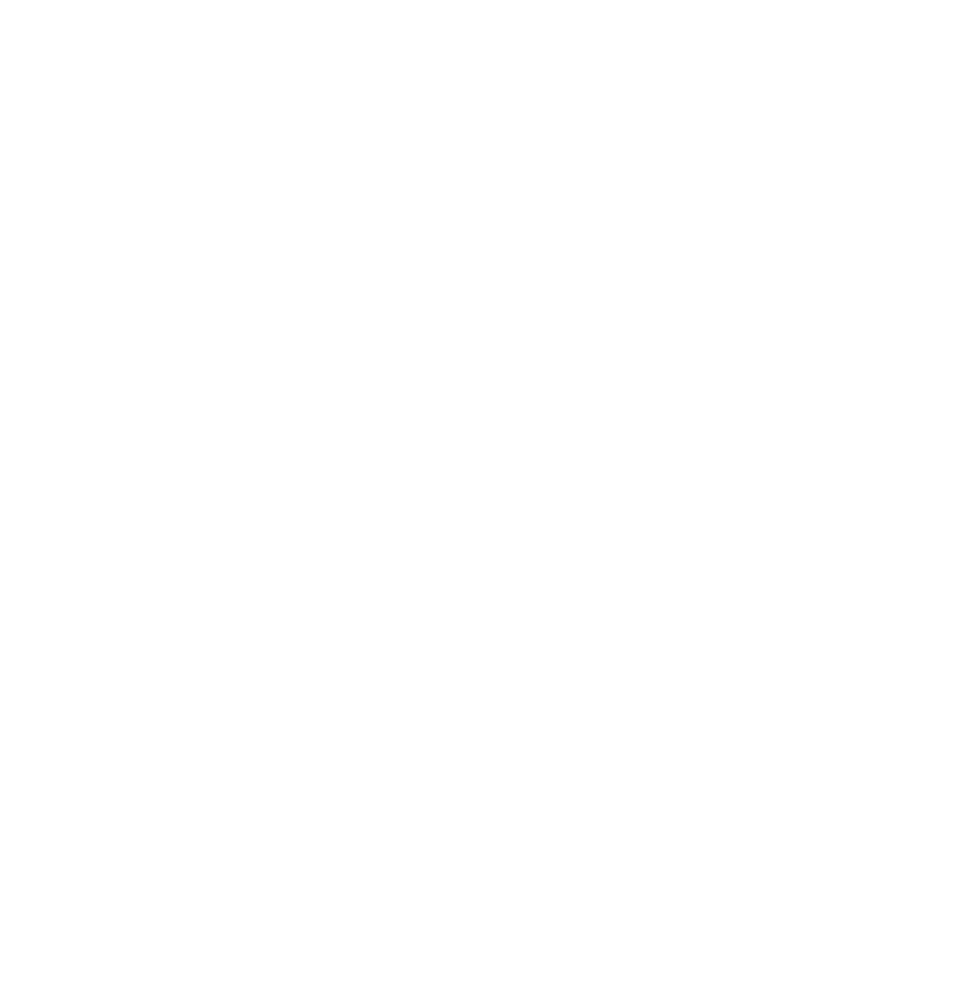
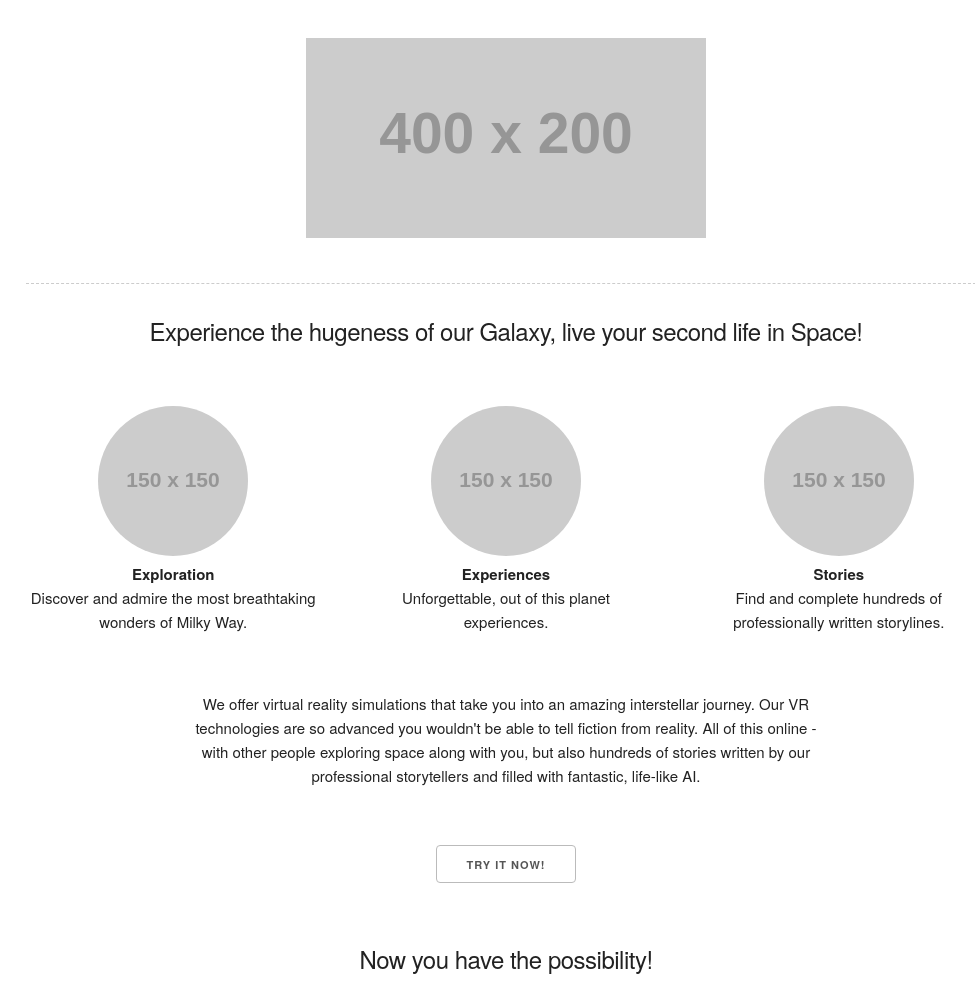
Before and after one commit to chingu-voyage6/toucans-team-04, a plain HTML site: page index.html in a window 1280 px wide. Shown: the whole page, without its empty margins (134-1109 px from the left). Before the commit the page ends 800 px from the top, so only its background shows below. Drawn offline with Linux system fonts and the light colour scheme; files that its build step writes are made by us from their sources; placeholder pictures from the web are drawn by us.

Commit message:
first version

```diff
--- /dev/null
+++ b/assets/css/main.css
@@ -0,0 +1,94 @@
+.header {
+    display: flex;
+    font-size: 14px;
+}
+/* Mobile first queries */
+
+/* Larger than mobile */
+@media (min-width: 400px) {}
+
+/* Larger than phablet */
+@media (min-width: 550px) {}
+
+/* Larger than tablet */
+@media (min-width: 750px) {
+    .showcase-heading {
+        font-size: 3.0rem;
+        padding-top:11rem;
+    }
+}
+
+/* Larger than desktop */
+@media (min-width: 1000px) {
+
+}
+
+/* Larger than Desktop HD */
+@media (min-width: 1200px) {}
+
+.text-centered {
+    text-align: center;
+}
+
+/* Section B */
+
+.section-b h6 {
+    font-weight: bold;
+    font-stretch: expanded;
+
+    padding: 0;
+    margin: 0;
+}
+
+.section-b h5 {
+    padding-top: 3%;
+    padding-bottom: 3%;
+    margin: 0;
+}
+
+/* Showcase box */
+
+.showcase-box {
+
+}
+
+.showcase-slider {
+    display: flex;
+    display: -webkit-flex;
+
+    align-items: center;
+    justify-content: center;
+
+    padding-top: 3%;
+    padding-bottom: 3%;
+}
+
+/* Description box */
+
+.description-box {
+    border-top: 1px dashed #ccc;
+}
+
+.description-box-short div {
+    padding-top: 3%;
+    padding-bottom: 3%;
+}
+
+.description-box-short img {
+    border-radius: 50%;
+}
+
+.description-box-offer {
+    display: flex;
+    display: -webkit-flex;
+
+    align-items: center;
+    justify-content: center;
+
+    padding-top: 3%;
+    padding-bottom: 3%;
+}
+
+.try-now-button {
+    margin: 3%;
+}
--- a/index.html
+++ b/index.html
@@ -18,7 +18,55 @@
 
 
         <!-- B -->
+        <section class="section-b">
 
+            <!-- Showcase box -->
+            <div class="showcase-box text-centered">
+                <div class="showcase-slider">
+                    <div class="showcase-slider-item">
+                        <img src="http://via.placeholder.com/400x200">
+                    </div>
+                </div>
+            </div>
+
+            <!-- Description -->
+            <div class="container">
+                <div class="description-box text-centered">
+                    <h5> Experience the hugeness of our Galaxy, live your second life in Space! </h5>
+                    <div class="row description-box-short">
+                        <div class="four columns">
+                            <a href="https://placeholder.com"><img src="http://via.placeholder.com/150x150"></a>
+                            <h6> Exploration </h6>
+                            <span> Discover and admire the most breathtaking wonders of Milky Way. </span>
+                        </div>
+                        <div class="four columns">
+                            <a href="https://placeholder.com"><img src="http://via.placeholder.com/150x150"></a>
+                            <h6> Experiences </h6>
+                            <span> Unforgettable, out of this planet experiences. </span>
+                        </div>
+                        <div class="four columns">
+                            <a href="https://placeholder.com"><img src="http://via.placeholder.com/150x150"></a>
+                            <h6> Stories </h6>
+                            <span> Find and complete hundreds of professionally written storylines. </span>
+                        </div>
+                    </div>
+                    <div class="row description-box-offer">
+                        <div class="eight columns">
+                            We offer virtual reality simulations that take you into an
+                            amazing interstellar journey.
+                            Our VR technologies are so advanced you wouldn't be able
+                            to tell fiction from reality. All of this online - with
+                            other people exploring space along with you, but also
+                            hundreds of stories written by our professional storytellers
+                            and filled with fantastic, life-like AI.
+                        </div>
+                    </div>
+                    <button class="try-now-button"> Try it now! </button>
+                    <h5> Now you have the possibility! </h5>
+                </div>
+            </div>
+
+        </section>
 
         <!-- C -->
 
--- a/main.css
+++ /dev/null
@@ -1,27 +0,0 @@
-.header {
-    display: flex;
-    font-size: 14px;
-}
-/* Mobile first queries */
-
-/* Larger than mobile */
-@media (min-width: 400px) {}
-
-/* Larger than phablet */
-@media (min-width: 550px) {}
-
-/* Larger than tablet */
-@media (min-width: 750px) {
-    .showcase-heading {
-        font-size: 3.0rem;
-        padding-top:11rem;
-    }
-}
-
-/* Larger than desktop */
-@media (min-width: 1000px) {
-
-}
-
-/* Larger than Desktop HD */
-@media (min-width: 1200px) {}
```
Also changed, not shown: assets/css/normalize.css (renamed from normalize.css), assets/css/skeleton.css (renamed from skeleton.css), 1 other file. Lines whose indentation alone changed are shown as unchanged.
